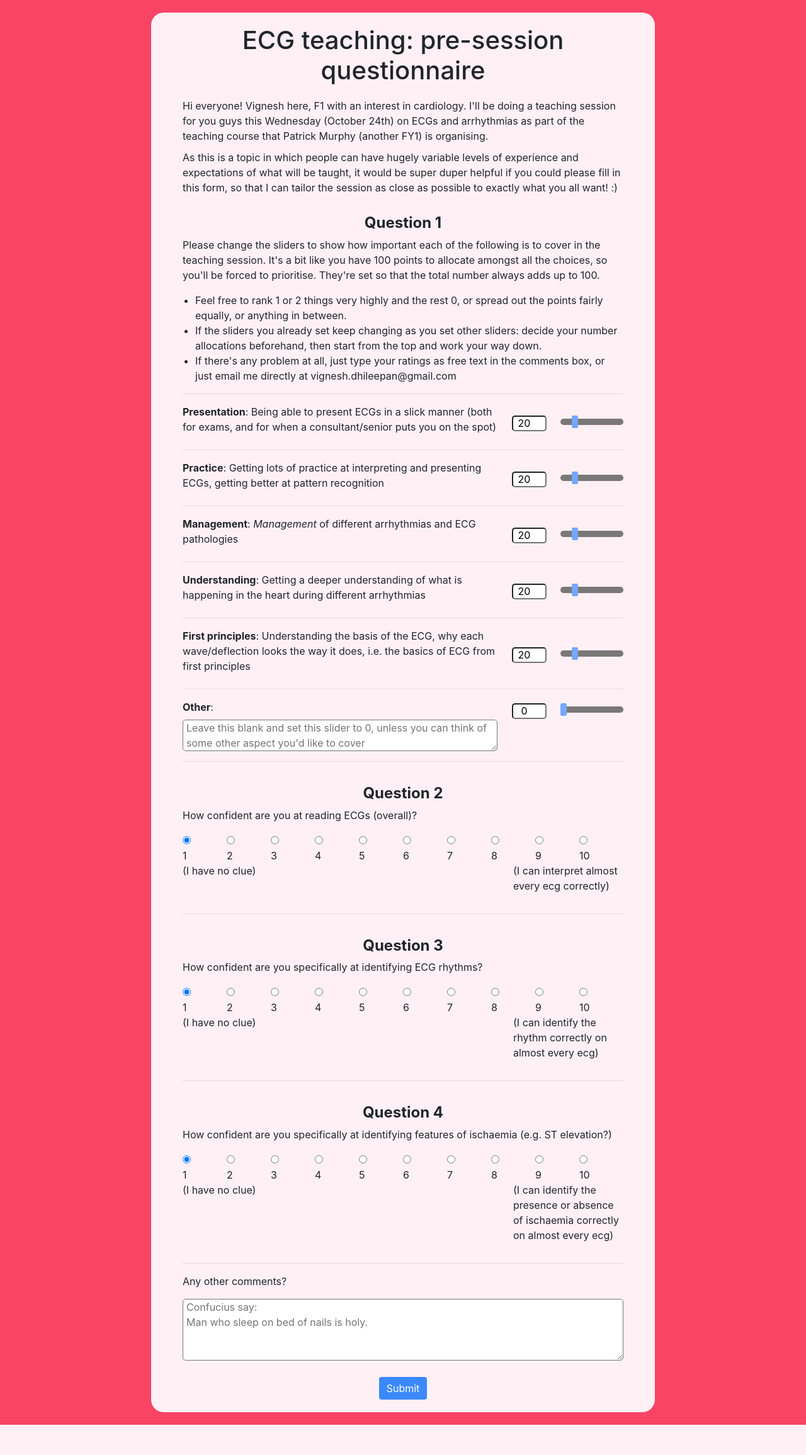
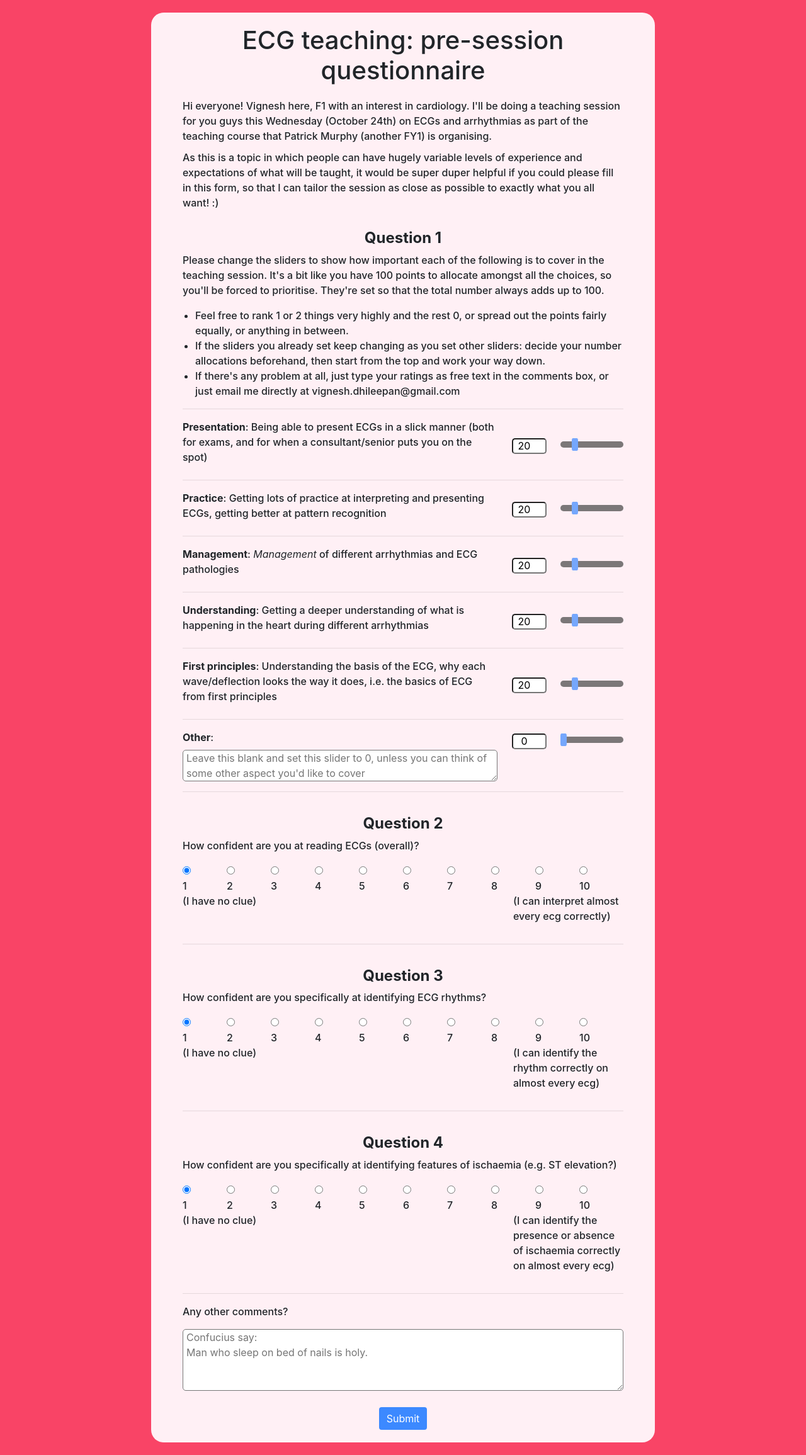
Before and after one commit to Vigoxin/ecg-teaching-questionnaire, a Flask app: page / in a window 1280 px wide. Shown: the whole page at 63% size. Before the commit the page ends 2263 px from the top, so only its background shows below. Run offline with Flask 2, Linux system fonts and the light colour scheme; some libraries are stand-ins or nearby versions.

Commit message:
increased font-weight to 450

```diff
--- a/static/main.css
+++ b/static/main.css
@@ -5,7 +5,7 @@
 }
 
 body {
-	/*font-family: "Apple Color Emoji";*/
+    font-weight: 450;
     /*font-size: 20px;*/
 }
 
```
